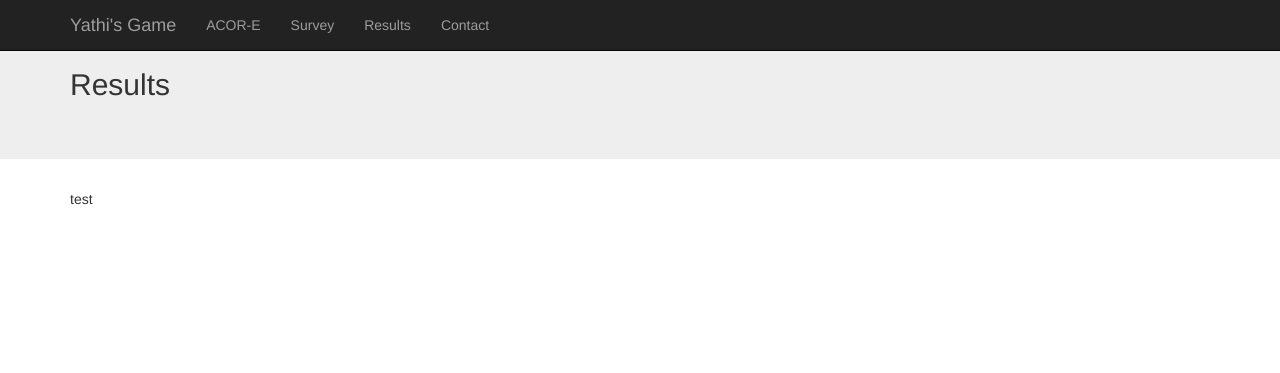
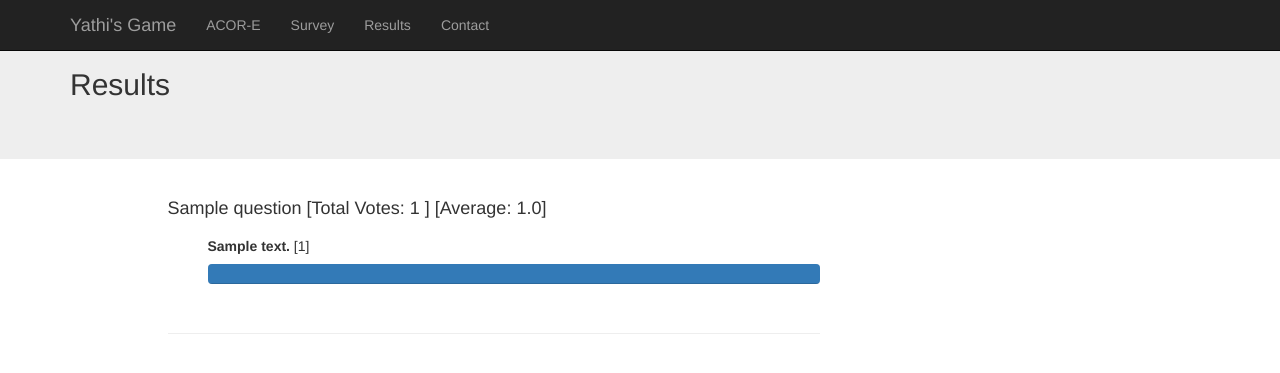
Before and after one commit to mviz/ACORE, a Django app: page /surveys/results/ in a window 1280 px wide. Shown: the top 373 px of the page. Run offline with Django 3.2, Linux system fonts and the light colour scheme; tables that the repository leaves empty hold one stand-in row (values such as "Sample post"); some libraries are stand-ins or nearby versions.

Commit message:
Same thing

```diff
--- a/surveys/models.py
+++ b/surveys/models.py
@@ -4,8 +4,8 @@ from django.db import models
 
 class Question(models.Model):
     question = models.CharField("Survey Question", max_length=256)
-    integer_question = models.IntegerField('0 if yes, else no', default = 0)
-    question_index = models.IntegerField('For order', default=-1)
+    integer_question = models.IntegerField('Set to 1 if True', default = 0)
+    question_index = models.IntegerField('Orders the Questions', default=-1)
 
     def __unicode__(self):
         return self.question
--- a/surveys/templates/surveys/survey_list.html
+++ b/surveys/templates/surveys/survey_list.html
@@ -8,7 +8,7 @@
     <div class="col-sm-1"></div>
     <div class="col-sm-6">
 
-        {% if not_complete %} <div class="alert alert-danger"> Please answer all questions</div> {% endif %}
+        {% if not_complete %} <div class="alert alert-danger"> {{not_complete}}</div> {% endif %}
 
         <form method="post" action="http://127.0.0.1:8000/surveys/submitting/">
             {% csrf_token %}
--- a/surveys/templates/surveys/survey_results.html
+++ b/surveys/templates/surveys/survey_results.html
@@ -1,8 +1,39 @@
 {% extends '_layouts/base.html' %}
+{% load surveys_stats %}
 
 {% block page_title %} <h2> Results </h2> {% endblock page_title %}
 
 {% block page_content %}
-<p> test </p>
 
+<div class="row">
+    <div class="col-sm-1"></div>
+    <div class="col-sm-7">
+
+        <ul style="list-style-type:none; padding:0; margin:0">
+
+            {% for survey_question in object_list %}
+
+                <li> <h4> {{survey_question.question}} [Total Votes: {{ survey_question.answer_set.all | count_votes }} ] {% if survey_question.integer_question %} [Average: {{ survey_question.answer_set.all | calc_average }}] {% endif %}</h4></li>
+
+                    <ul>
+                            {% for mc_answer in survey_question.answer_set.all %}
+                                <li style="list-style-type:none; padding:0; margin:0">
+                                    <h5 style="display:inline-block"> <strong>  {{mc_answer.answer_text}}</strong> [{{mc_answer.votes}}] </h5>
+
+                                    <div class="progress">
+                                    <div class="progress-bar" style="width:{{ survey_question.answer_set.all | percentage:forloop.counter }}%;"></div>
+                                    </div>
+                                </li>
+
+                            {% endfor %}
+                    </ul>
+
+                <div class="page-header"></div>
+            {% endfor %}
+
+        </ul>
+
+    </div>
+    <div class="col-sm-4"></div>
+</div>
 {% endblock page_content %}
--- /dev/null
+++ b/surveys/templatetags/surveys_stats.py
@@ -0,0 +1,34 @@
+from django import template
+import pdb
+
+register = template.Library()
+
+@register.filter(name='percentage')
+def percentage(answer_objects, index):
+    #value is the list of all the objects
+    #arg is the index of the
+    local_votes = answer_objects[index - 1].votes
+    total_votes = 0
+
+    for obj in answer_objects:
+        total_votes += obj.votes
+
+    #pdb.set_trace()
+    return (local_votes*100)//total_votes
+
+@register.filter(name="count_votes")
+def count_votes(object_list):
+    count = 0
+    for obj in object_list:
+        count += obj.votes
+
+    return count
+
+@register.filter(name="calc_average")
+def calc_average(object_list):
+    vote_sum = 0.0
+    vote_count = 0
+    for (counter,obj) in enumerate(object_list):
+        vote_sum += (counter + 1) * obj.votes
+        vote_count += obj.votes
+    return  (float) ((vote_sum*100)//vote_count)/100
--- a/surveys/views.py
+++ b/surveys/views.py
@@ -7,19 +7,20 @@ from . import forms
 
 import pdb
 
-class Results(generic.TemplateView):
+class Results(generic.ListView):
     template_name = 'surveys/survey_results.html'
+    model = Question
 
-class SurveyList(
-    generic.ListView
-    ):
+    def get_context_data(self, **kwargs):
+        return super(Results, self).get_context_data(**kwargs)
+
+class SurveyList(generic.ListView):
     model = Question
     template_name = "surveys/survey_list.html"
     #form_class = forms.SurveyForm
 
     def get_context_data(self, **kwargs):
-        context = super(SurveyList, self).get_context_data(**kwargs)
-        return context
+        return super(SurveyList, self).get_context_data(**kwargs)
 
 def submit_survey(request):
     choices = []
@@ -33,7 +34,8 @@ def submit_survey(request):
         try:
             choices.append(get_object_or_404(Answer, pk=value))
         except(KeyError, Answer.DoesotExist):
-            raise Http404
+            return render(request, 'surveys/questions.html',
+            { 'not_complete':"Please answer all questions",})
 
     for answer_obj in choices:
         answer_obj.votes += 1
@@ -41,4 +43,4 @@ def submit_survey(request):
 
     #pdb.set_trace()
 
-    return HttpResponseRedirect('http://127.0.0.1:8000/')
+    return HttpResponseRedirect('http://127.0.0.1:8000/surveys/results/')
```
Also changed, not shown: surveys/templatetags/__init__.py (added), 1 other file.
